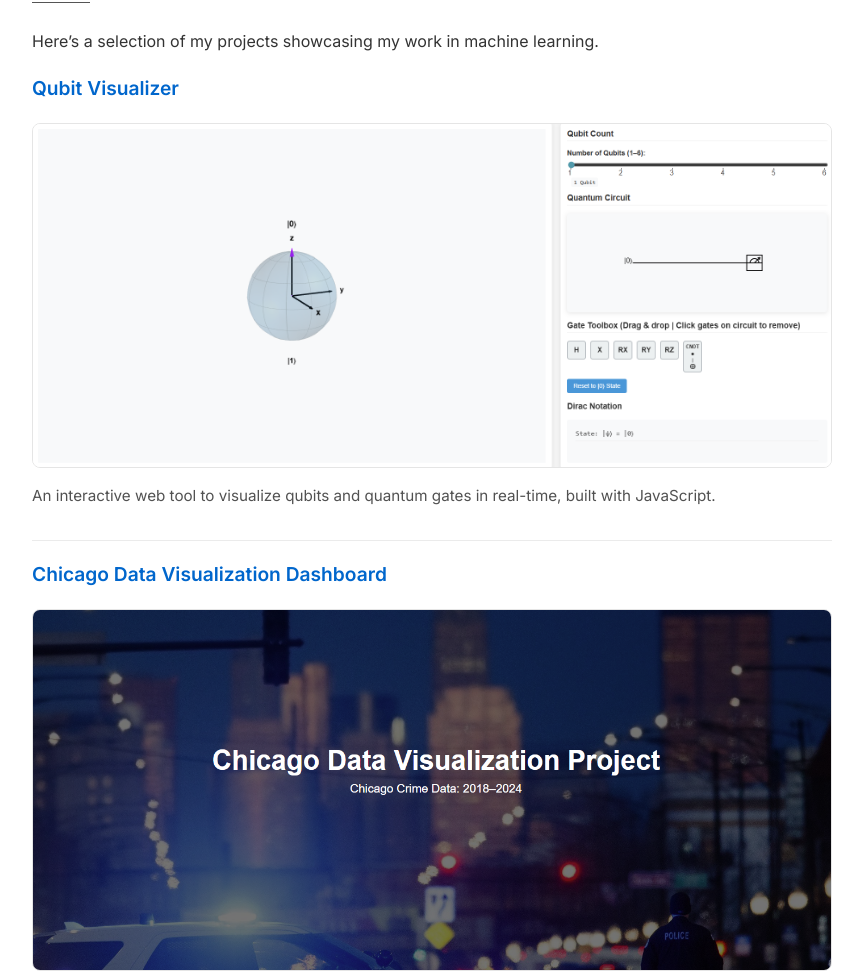
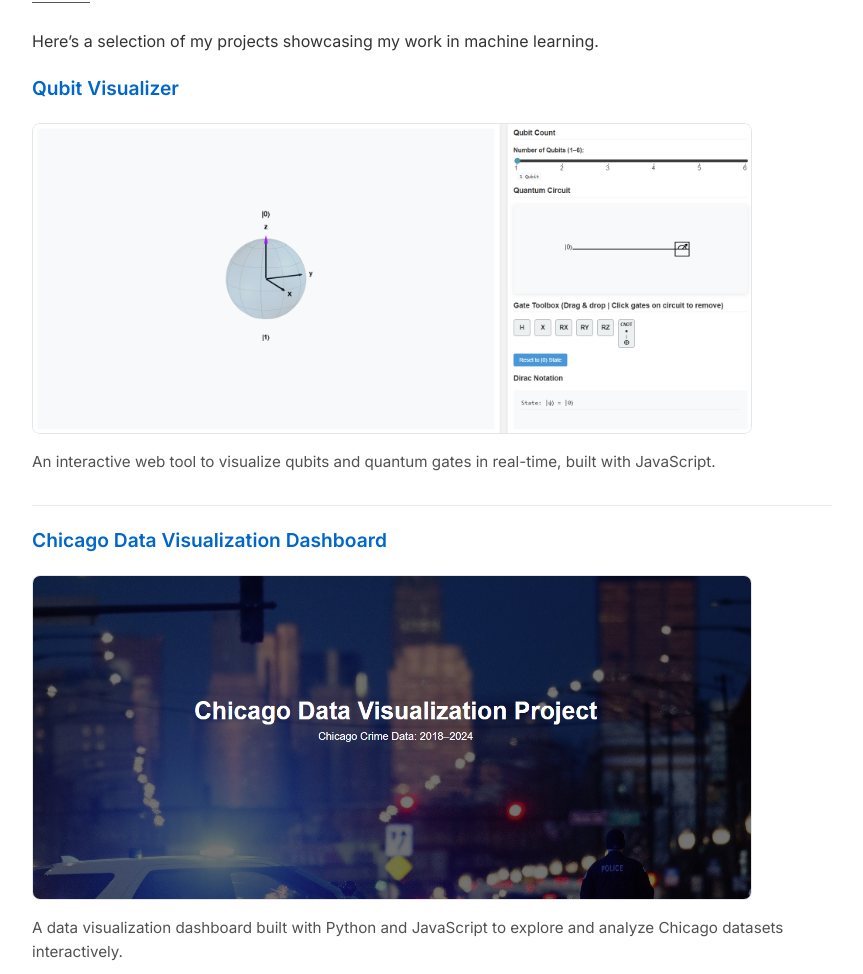
Before and after one commit to RNLibrary/RNLibrary.github.io, a plain HTML site: page index.html in a window 1280 px wide. Shown: the part 1001-1975 px from the top of the page, without its empty margins (208-1071 px from the left). Drawn offline with Linux system fonts and the light colour scheme.

Commit message:
viz project 90% width

```diff
--- a/styles.css
+++ b/styles.css
@@ -169,10 +169,10 @@
   }
 
   .project-img {
-    width: 100%;
+    width: 90%;
     height: auto;
-    max-width: 100%;
-    max-height: 70vh;
+    max-width: 90%;
+    max-height: 60vh;
     border-radius: 8px;
     margin: 0.5rem 0 1rem 0;
     border: 1px solid rgba(0,0,0,0.1);
```
